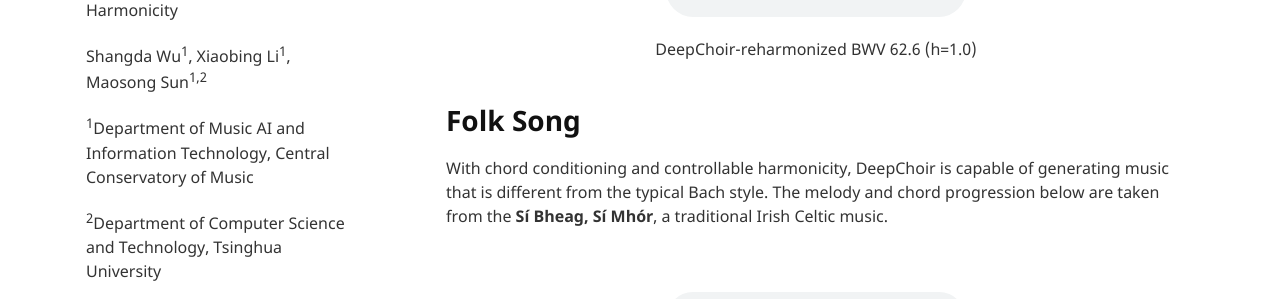
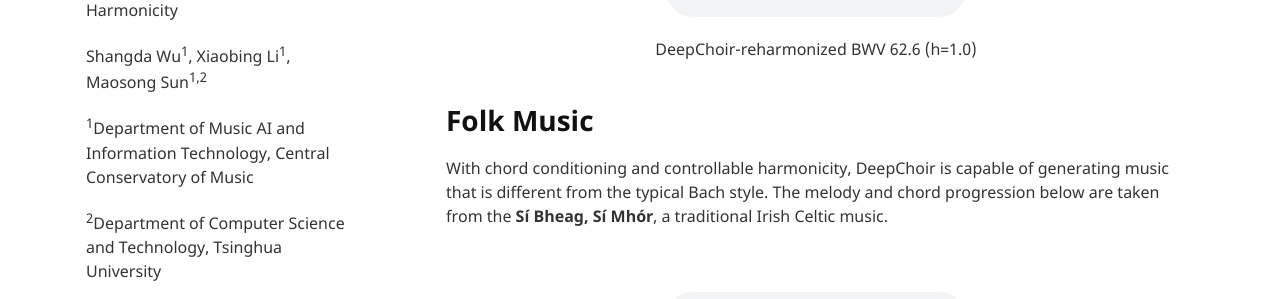
Before and after one commit to sander-wood/deepchoir, a Jekyll site: the page built from samples.md, in a window 1280 px wide and 900 px high, scrolled down 1117 px. Shown: the part 159-458 px from the top of the window. Built offline with Jekyll 4.4.1, drawn with Linux system fonts in a browser that asks for light colours; nearby versions of some CDN libraries.

Commit message:
Update samples.md

```diff
--- a/samples.md
+++ b/samples.md
@@ -33,7 +33,7 @@ Like most melody harmonization systems trained on JSB Chorales, DeepChoir can re
 <center>DeepChoir-reharmonized BWV 62.6 (h=1.0)</center>
 <br>
 
-# Folk Song
+# Folk Music
 With chord conditioning and controllable harmonicity, DeepChoir is capable of generating music that is different from the typical Bach style. The melody and chord progression below are taken from the **Sí Bheag, Sí Mhór**, a traditional Irish Celtic music.
 
 <br>
```
